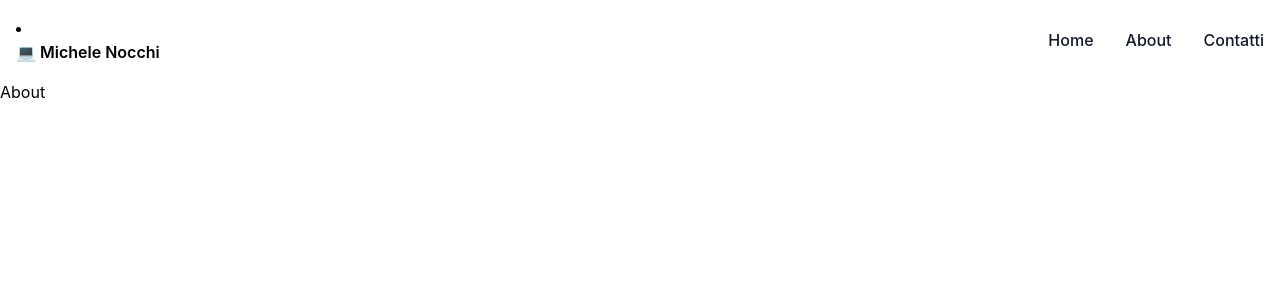
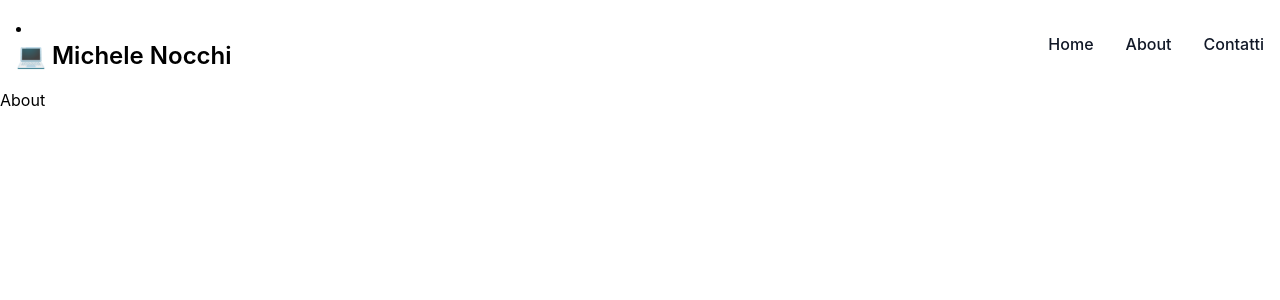
Before and after one commit to MicheleNoc/portfolio-reactapp, a React (Create React App) app: page /portfolio-reactapp/about in a window 1280 px wide. Shown: the top 300 px of the page. Built offline with nearby package versions, Linux system fonts and the light colour scheme.

Commit message:
aggiunta navbar

```diff
--- a/src/components/Navbar.jsx
+++ b/src/components/Navbar.jsx
@@ -6,7 +6,8 @@ function Navbar() {
         <div>
 <nav class="bg-white border-gray-200 dark:bg-gray-900 fixed-top">
   <div class="max-w-screen-xl flex flex-wrap items-center justify-between mx-auto p-4">
-    <li><Link class="flex items-center space-x-3 rtl:space-x-reverse font-semibold whitespace-nowrap dark:text-white" to="/">💻 Michele Nocchi</Link></li>
+    <li><Link class="flex items-center space-x-3 rtl:space-x-reverse font-semibold whitespace-nowrap dark:text-white" to="/"> <span class="self-center text-2xl font-semibold whitespace-nowrap dark:text-white"> 💻 Michele Nocchi</span>
+    </Link></li>
 
 
     <div class="hidden w-full md:block md:w-auto" id="navbar-default">
```
